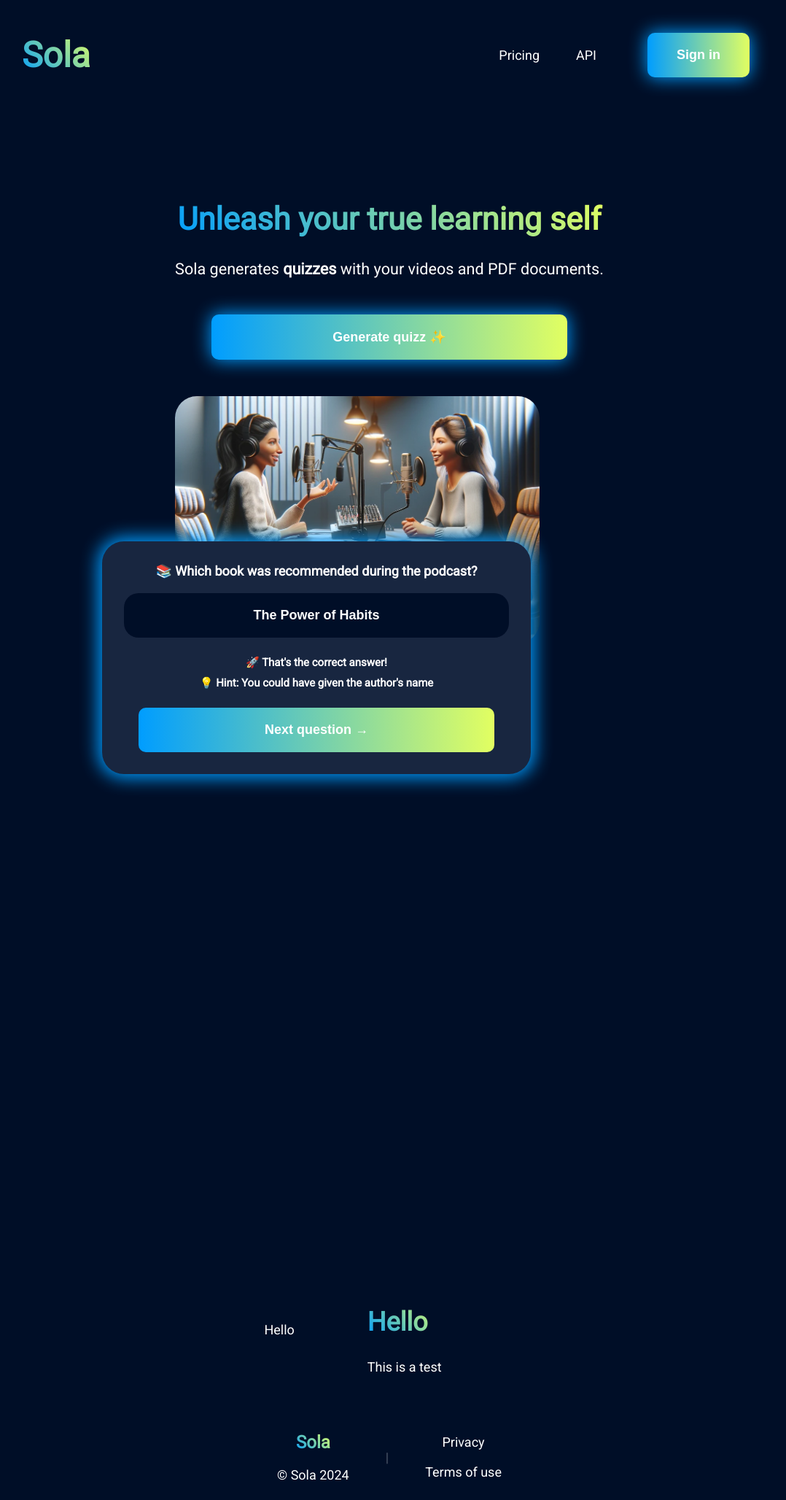
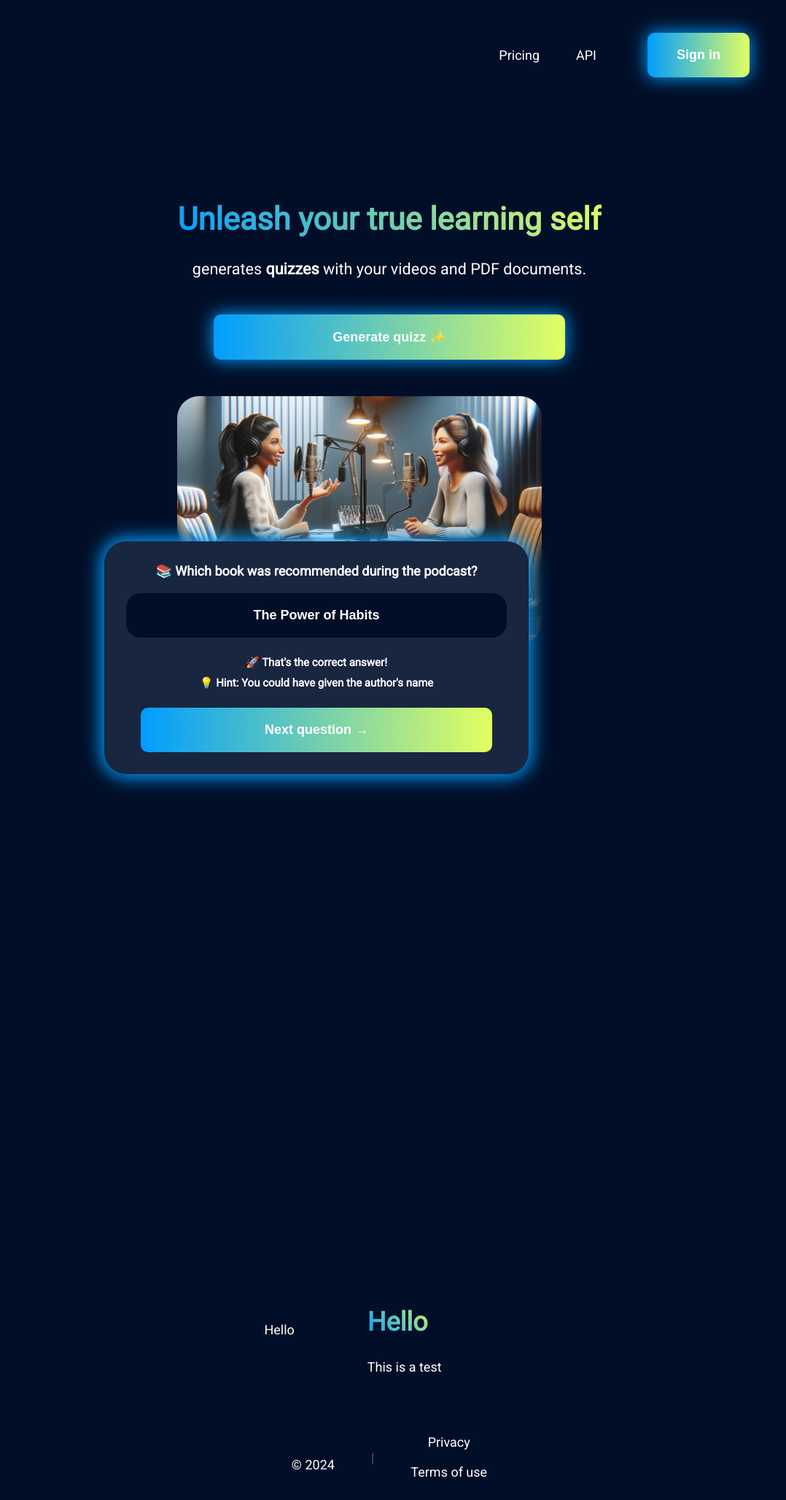
Before and after one commit to Dichiara25/Sola, a Next.js app: page / in a window 1280 px wide. Shown: the whole page at 73% size, without its empty margins (106-1184 px from the left). Built offline with nearby package versions, Linux system fonts and the light colour scheme.

Commit message:
Update app name retrieval

```diff
--- a/src/app/components/structure/Footer.tsx
+++ b/src/app/components/structure/Footer.tsx
@@ -1,4 +1,3 @@
-import { APP_NAME } from "@/app/utils/layout";
 import styles from "./Footer.module.css";
 import { routes } from "@/app/utils/routes";
 
@@ -14,11 +13,11 @@ export default function Footer() {
             <div style={{display: "flex", flexDirection: "column", alignItems: "center"}}>
                 <div style={{display: "flex", flexDirection: "row"}}>
                     <h1 style={{fontSize: 'x-large', margin: '0 5px'}}>
-                        {APP_NAME}
+                        {process.env.NEXT_PUBLIC_APP_NAME}
                     </h1>
                 </div>
                 <div style={{marginTop: "20px", fontSize: "large"}}>
-                    © {APP_NAME} {currentYear}
+                    © {process.env.APP_NAME} {currentYear}
                 </div>
             </div>
             <div style={{margin: "0 50px", opacity: ".3"}}>
--- a/src/app/components/structure/Header.tsx
+++ b/src/app/components/structure/Header.tsx
@@ -1,10 +1,9 @@
 import { routes } from "@/app/utils/routes"
 import styles from "./Header.module.css"
-import { APP_NAME } from "@/app/utils/layout"
 
 export function Brand() {
     return <a style={{display: "flex", alignItems: "center"}} href="/">
-        <h1 className={styles.brand}>{APP_NAME}</h1>
+        <h1 className={styles.brand}>{process.env.APP_NAME}</h1>
     </a>
 }
 
--- a/src/app/components/structure/home/Hero.tsx
+++ b/src/app/components/structure/home/Hero.tsx
@@ -1,4 +1,3 @@
-import { APP_NAME } from '@/app/utils/layout'
 import PodcastPicture from "@/app/assets/podcast.png"
 import heroStyles from './Hero.module.css'
 import bodyStyles from '../Body.module.css'
@@ -77,7 +76,7 @@ function CallToAction() {
             Unleash your true learning self
         </h1>
         <div className={heroStyles.subtitle}>
-            {APP_NAME} generates <b>quizzes</b> with your videos and PDF documents.
+            {process.env.APP_NAME} generates <b>quizzes</b> with your videos and PDF documents.
         </div>
         <button style={{margin: "50px"}}>
             Generate quizz ✨
--- a/src/app/utils/layout.ts
+++ /dev/null
@@ -1 +0,0 @@
-export const APP_NAME = "Sola"
```
